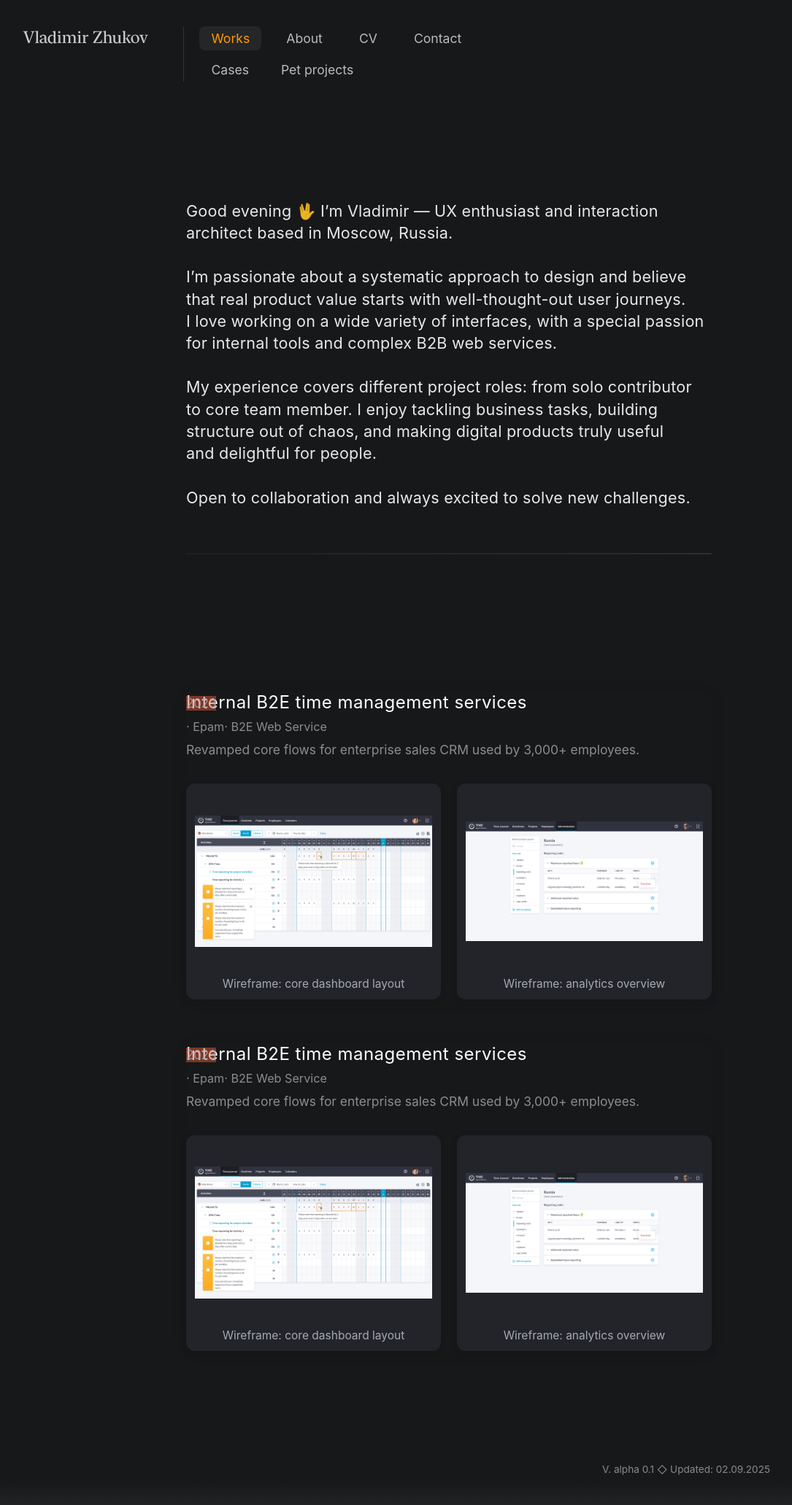
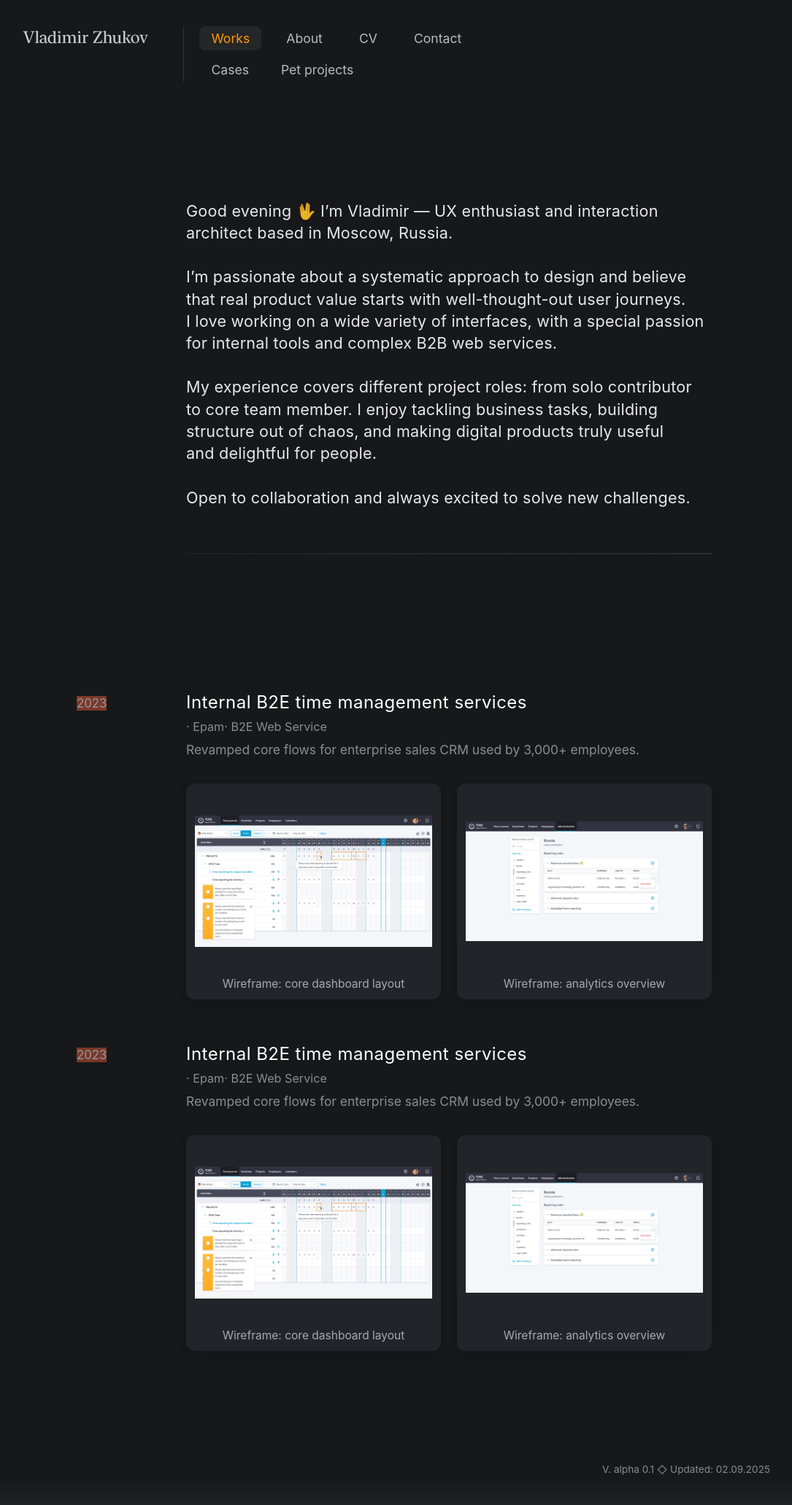
Before and after one commit to uxiscool/experience, a Jekyll site: the page built from index.md, in a window 1280 px wide. Shown: the whole page at 73% size, without its empty margins (25-1110 px from the left). Built offline with Jekyll 4.4.1, drawn with Linux system fonts in a browser that asks for light colours.

Commit message:
Add files via upload

```diff
--- a/css/main.css
+++ b/css/main.css
@@ -759,7 +759,7 @@ body.lb-lock #to-top{ opacity: 0; pointer-events: none; }
 
 /* === Case year rail: overlay, не двигает контент === */
 :root{
-  /*--case-rail-w: 100px;*/
+  --case-rail-w: 100px;
   --case-rail-gap: 50px;
   --case-rail-top: 6px;
 }
```
